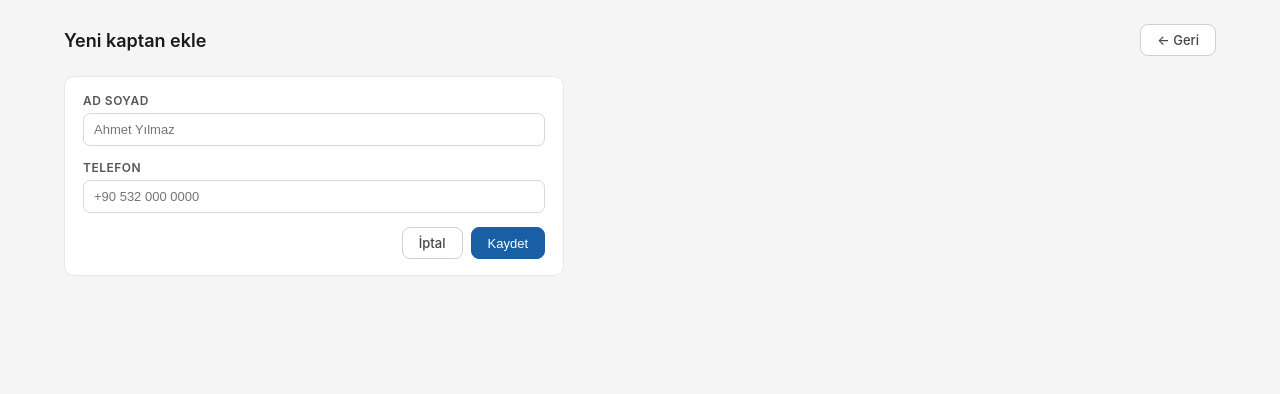
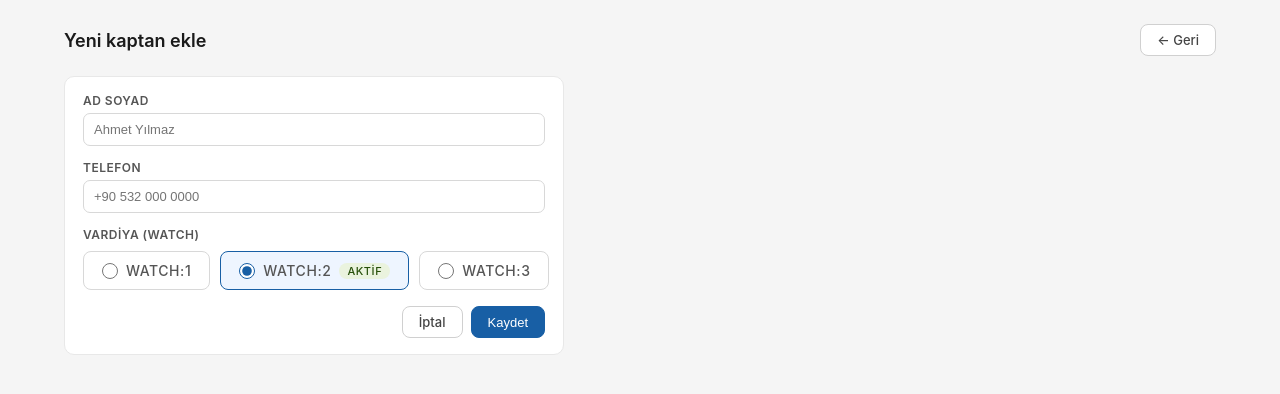
Before and after one commit to SadikBeyLer/pilotops-monitoring, a Flask app: page /pilots/add in a window 1280 px wide. Shown: the part 52-446 px from the top of the page. Run offline with Flask 3, Linux system fonts and the light colour scheme; data comes from the database, SQL or seed files in the repository.

Commit message:
watch secimi eklendi, 3 sabit vardiya

```diff
--- a/app.py
+++ b/app.py
@@ -93,15 +93,19 @@ def pilots():
 
 @app.route('/pilots/add', methods=['GET','POST'])
 def pilot_add():
+    db = get_db()
     if request.method == 'POST':
-        db = get_db()
         db.execute(
             "INSERT INTO pilots (port_id, ad_soyad, telefon) VALUES (?,?,?)",
             (1, request.form['ad_soyad'], request.form.get('telefon',''))
         )
+        watch_id = int(request.form.get('watch_id', 2))
+        db.execute("UPDATE watches SET aktif=0")
+        db.execute("UPDATE watches SET aktif=1 WHERE id=?", (watch_id,))
         db.commit()
-        return redirect(url_for('pilots'))
-    return render_template('pilot_add.html')
+        return redirect(url_for('index'))
+    watches = db.execute("SELECT * FROM watches ORDER BY id").fetchall()
+    return render_template('pilot_add.html', watches=watches)
 
 # ── Gemiler ──────────────────────────────────────────────────
 @app.route('/vessels')
--- a/pilotops_schema.sql
+++ b/pilotops_schema.sql
@@ -169,3 +169,9 @@ LEFT JOIN operations o ON o.pilot_id = p.id AND o.watch_id = w.id
 WHERE p.aktif = 1
 GROUP BY p.id
 ORDER BY son_fatigue_norm DESC;  -- en yorgun üstte
+
+-- ── VARSAYILAN VERİLER ───────────────────────────────────────
+INSERT OR IGNORE INTO watches (id, port_id, watch_no, baslangic, bitis, aktif) VALUES
+    (1, 1, 'Watch:1', datetime('now','-14 days'), datetime('now','-7 days'), 0),
+    (2, 1, 'Watch:2', datetime('now','-7 days'),  datetime('now'),           1),
+    (3, 1, 'Watch:3', datetime('now'),             datetime('now','+7 days'), 0);
--- a/templates/pilot_add.html
+++ b/templates/pilot_add.html
@@ -15,10 +15,40 @@
       <label>Telefon</label>
       <input type="tel" name="telefon" placeholder="+90 532 000 0000">
     </div>
-    <div style="display:flex;gap:8px;justify-content:flex-end;margin-top:8px">
+    <div class="form-group">
+      <label>Vardiya (Watch)</label>
+      <div style="display:flex;gap:10px;margin-top:4px">
+        {% for w in watches %}
+        <label style="display:flex;align-items:center;gap:8px;padding:10px 18px;border:1px solid #d8d8d8;border-radius:8px;cursor:pointer;font-size:14px;font-weight:500;flex:1;justify-content:center" id="lbl-{{ w.id }}">
+          <input type="radio" name="watch_id" value="{{ w.id }}"
+                 {% if w.aktif %}checked{% endif %}
+                 onchange="highlightWatch({{ w.id }})"
+                 style="width:16px;height:16px;accent-color:#185FA5">
+          {{ w.watch_no }}
+          {% if w.aktif %}
+          <span style="background:#EAF3DE;color:#27500A;border-radius:10px;padding:1px 8px;font-size:11px">Aktif</span>
+          {% endif %}
+        </label>
+        {% endfor %}
+      </div>
+    </div>
+    <div style="display:flex;gap:8px;justify-content:flex-end;margin-top:16px">
       <a href="/pilots" class="btn btn-secondary">İptal</a>
       <button type="submit" class="btn btn-primary">Kaydet</button>
     </div>
   </form>
 </div>
+<script>
+function highlightWatch(id) {
+  [1,2,3].forEach(function(i){
+    var lbl = document.getElementById('lbl-'+i);
+    if(lbl) lbl.style.borderColor = i===id ? '#185FA5' : '#d8d8d8';
+    if(lbl) lbl.style.background  = i===id ? '#EEF5FF' : '#fff';
+  });
+}
+document.addEventListener('DOMContentLoaded', function(){
+  var checked = document.querySelector('input[name=watch_id]:checked');
+  if(checked) highlightWatch(parseInt(checked.value));
+});
+</script>
 {% endblock %}
```
Also changed, not shown: 1 other file.
